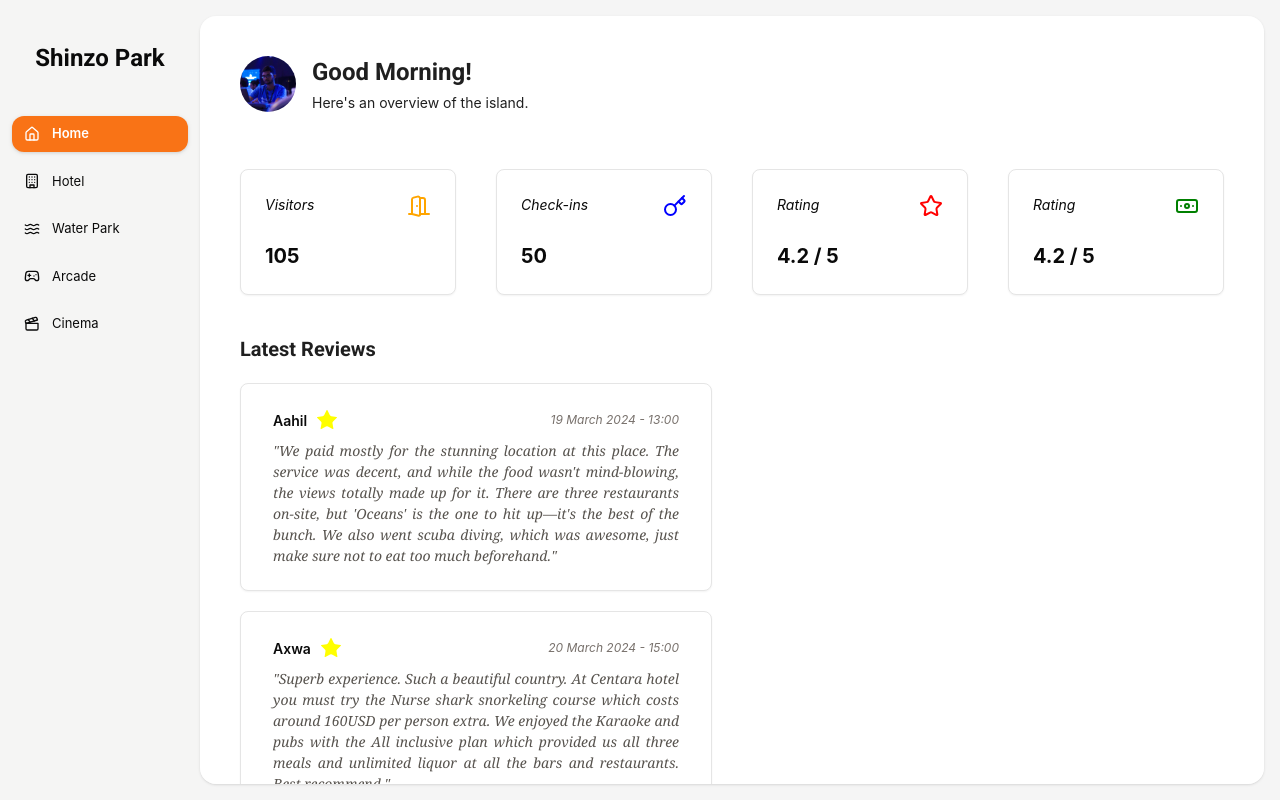
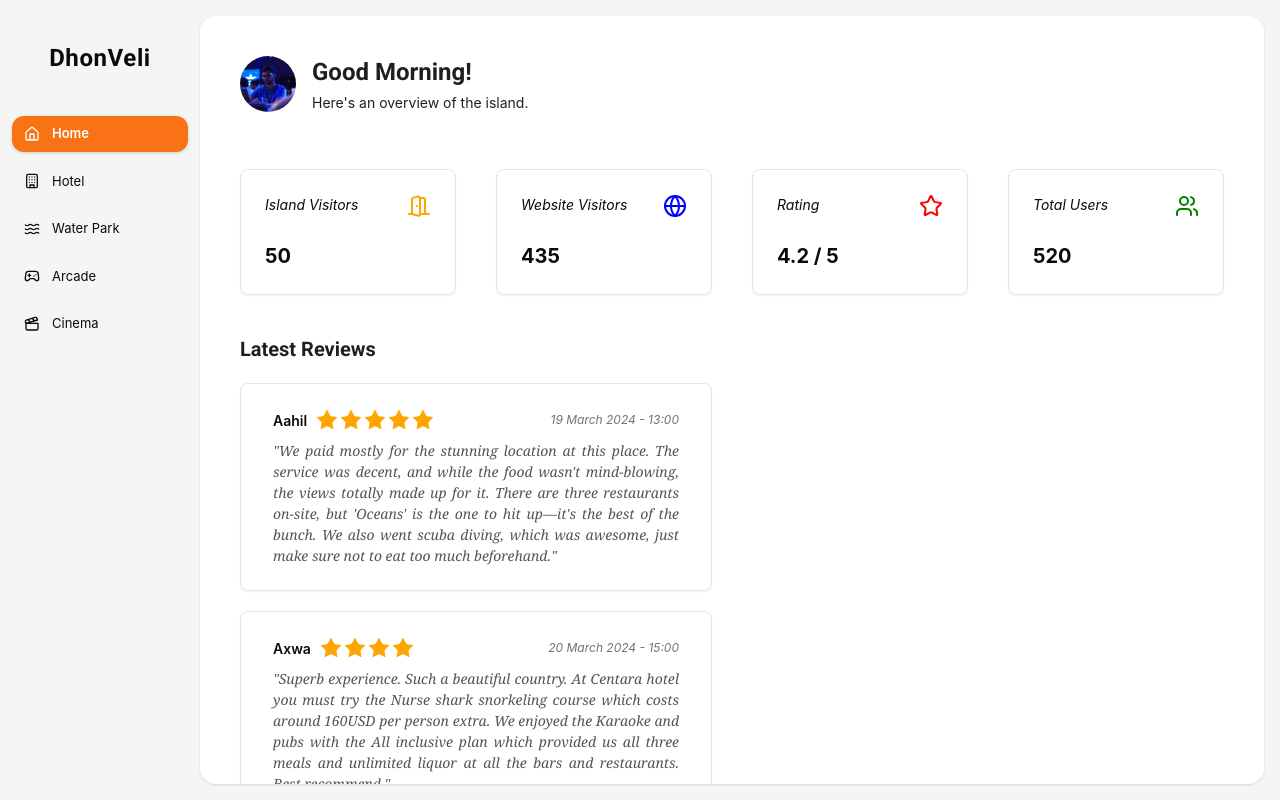
Before and after one commit to naufudge/shinzo-park, a Next.js app: page /dashboard in a window 1280 px wide. Built offline with nearby package versions, Linux system fonts and the light colour scheme.

Commit message:
updated the dashboard home page cards

```diff
--- a/app/dashboard/page.tsx
+++ b/app/dashboard/page.tsx
@@ -52,9 +52,10 @@ const page: React.FC = () => {
     <Layout className='h-screen font-poppins'>
         {/* <Header>header</Header> */}
         <Layout>
+            {/* Side Bar */}
             <Sider color='#fff' className='h-screen bg-stone-100 text-[13px]'>
                 <div className='items-center flex w-full justify-center'>
-                    <h1 className='h-full flex text-[1.5rem] font-roboto font-bold mt-10'>Shinzo Park</h1>
+                    <h1 className='h-full flex text-[1.5rem] font-roboto font-bold mt-10 tracking-wide'>DhonVeli</h1>
                 </div>
                 <div className='flex flex-col gap-3 px-3 mt-10'>
                     {menuItems.map((item, index) => (
@@ -68,6 +69,7 @@ const page: React.FC = () => {
                     ))}
                 </div>
             </Sider>
+
             <Content className='p-10 rounded-2xl z-50 bg-white my-4 mr-4 shadow overflow-y-scroll'>
                 <motion.div>
                     <AnimatePresence mode='wait'>
--- a/components/Dashboard/Home.tsx
+++ b/components/Dashboard/Home.tsx
@@ -6,7 +6,7 @@ import {
     CardHeader,
     CardTitle,
 } from "@/components/ui/card"
-import { Banknote, DoorOpen, Key, Star } from "lucide-react"
+import { DoorOpen, Globe, Star, Users } from "lucide-react"
 
 import Image from 'next/image'
 import React from 'react'
@@ -37,42 +37,57 @@ const Home = () => {
             </div>
         </div>
         <div className='mt-14 flex flex-col gap-10'>
-            {/* Cards row */}
+            {/* First Section */}
             <div className='grid grid-cols-4 gap-10'>
                 {/* Number of Visitors  */}
-                <DashboardCard title="Visitors" icon={<DoorOpen color="orange" />} content="105" />
+                <DashboardCard title="Island Visitors" icon={<DoorOpen color="orange" />} content="50" />
 
-                {/* Number of ??? */}
-                <DashboardCard title="Check-ins" icon={<Key color="blue" />} content="50" />
+                {/* Number of website visitors */}
+                <DashboardCard title="Website Visitors" icon={<Globe color="blue" />} content="435" />
 
                 {/* Rating */}
                 <DashboardCard title="Rating" icon={<Star color="red" />} content="4.2 / 5" />
 
-                {/* Revenue */}
-                <DashboardCard title="Rating" icon={<Banknote color="green" />} content="4.2 / 5" />
+                {/* Total Users */}
+                <DashboardCard title="Total Users" icon={<Users color="green" />} content="520" />
 
             </div>
+
+            {/* Second Section */}
             <div className="grid grid-cols-2 gap-10">
+                {/* Latest Reviews */}
                 <div className="flex flex-col gap-5">
                     <h2 className="font-roboto font-semibold text-xl">Latest Reviews</h2>
-                    {reviews.map((review, index) => (
+                    { reviews.map((review, index) => (
                         <Card key={index} className="px-2">
                             <CardHeader className="mb-0 pb-2">
                                 <div className="flex justify-between place-items-center">
                                     <div className="flex gap-2 place-items-center">
+                                        {/* User's name */}
                                         <div className="font-semibold">{review.user}</div>
-                                        <div className="">
-                                            <Star fill="yellow" stroke="none" />
+                                        {/* Rating (Stars) */}
+                                        <div className="flex">
+                                            {[...Array(review.rating)].map((e, i) => (
+                                                <Star key={i} fill="orange" stroke="none" />
+                                            ))}
                                         </div>
                                     </div>
+                                    {/* Review Date & Time */}
                                     <div className="text-[12px] italic text-stone-500">{review.datetime}</div>
                                 </div>
                             </CardHeader>
                             <CardContent>
+                                {/* The Review */}
                                 <p className="italic text-stone-600 font-serif text-justify">"{review.review}"</p>
                             </CardContent>
                         </Card>
                     ))}
+                </div>
+
+                {/* Island Visitors Chart - Male & Female */}
+                <div className="flex flex-col gap-5">
+                    {/* <h2 className="font-roboto font-semibold text-xl">Island Visitors</h2> */}
+                    {/* CHART HERE! */}
                 </div>
             </div>
         </div>
```
